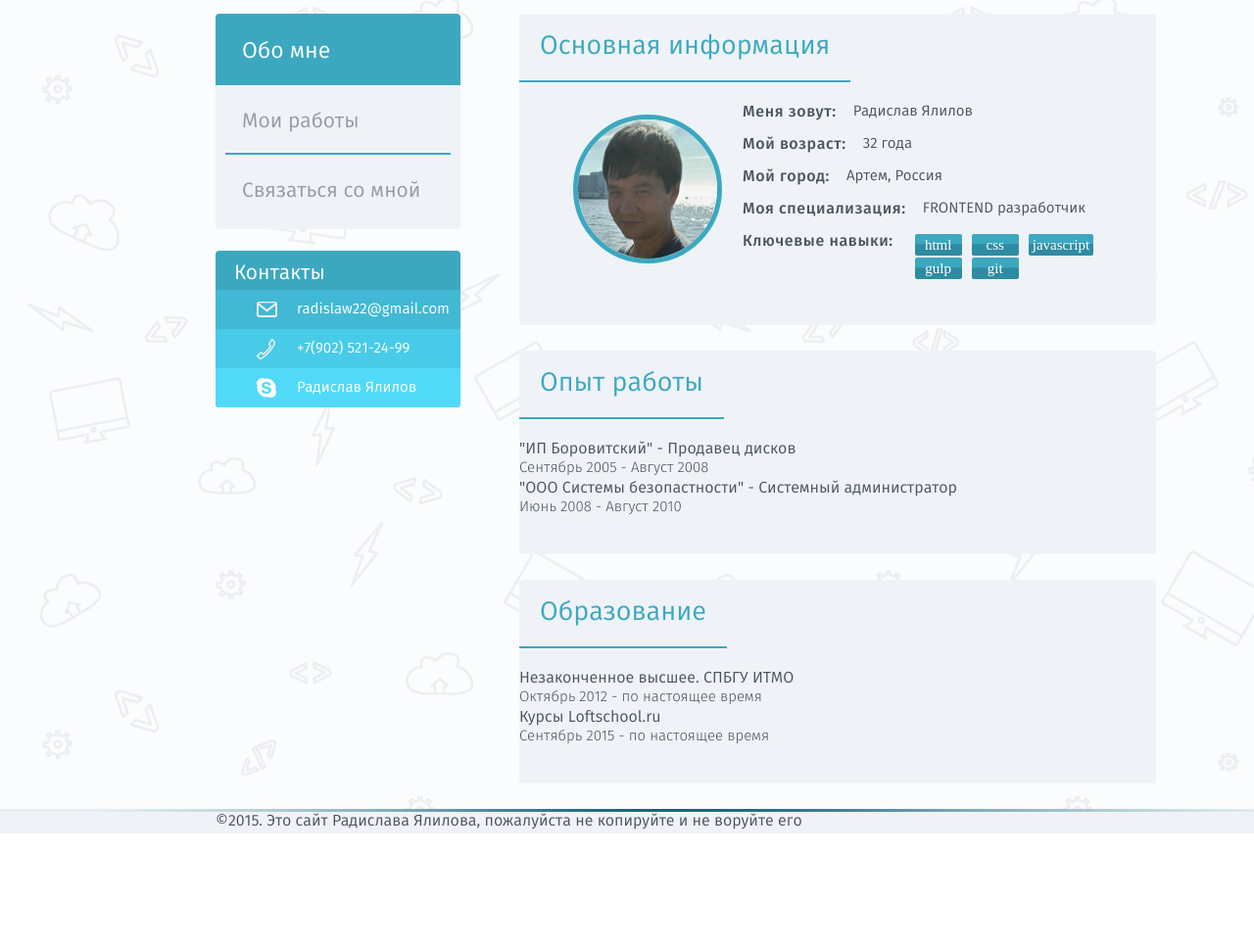
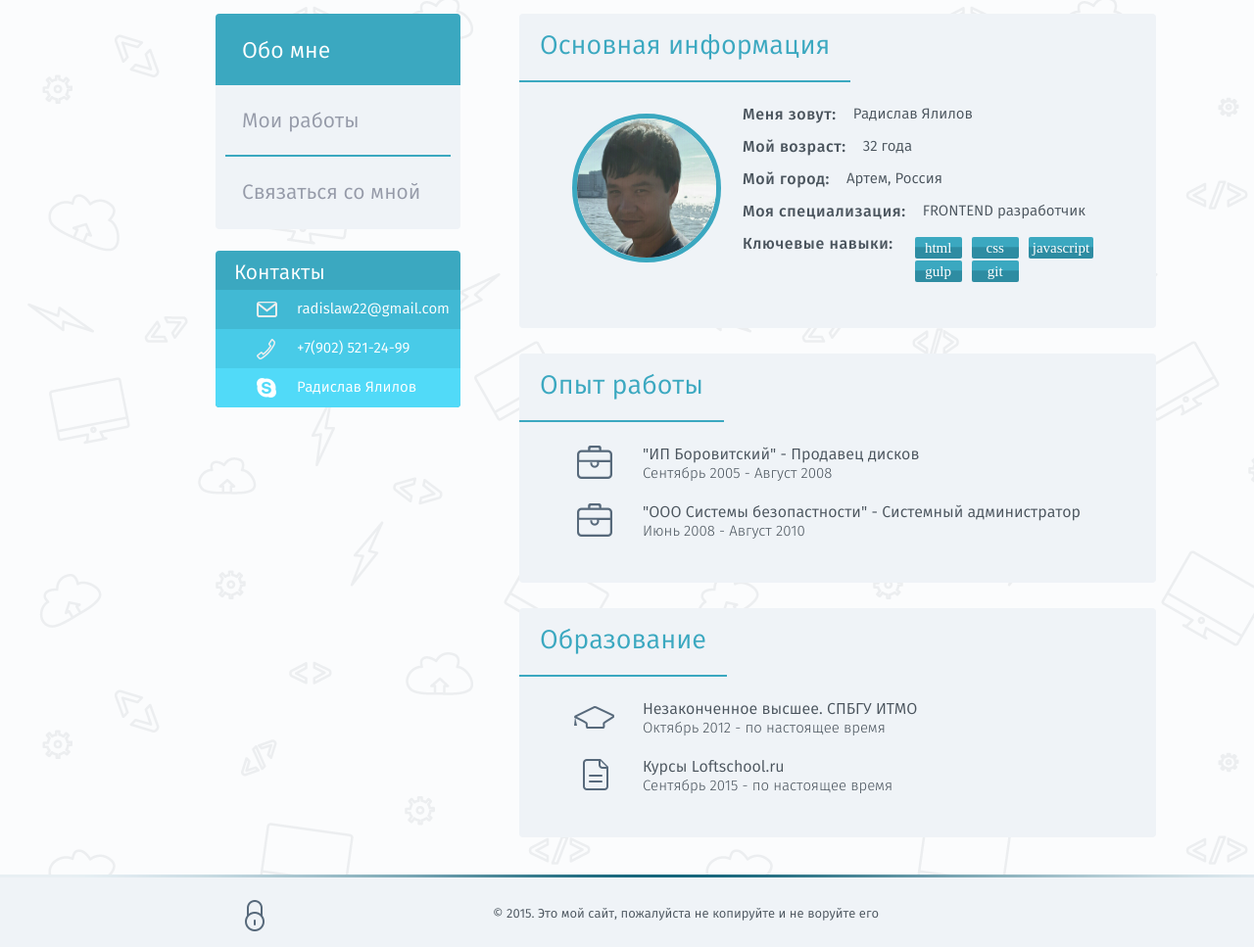
Before and after one commit to radislaw/portfolio, a website: page app/index.jade in a window 1280 px wide. Shown: the part 144-1111 px from the top of the page at 98% size. Before the commit the page ends 995 px from the top, so only its background shows below. Drawn offline with nearby package versions, Linux system fonts and the light colour scheme; files that its build step writes are made by us from their sources; a web font is replaced by a local one.

Commit message:
style footer; add favicon

```diff
--- a/app/css/main.css
+++ b/app/css/main.css
@@ -108,7 +108,7 @@ img{
 .sidebar__nav-link{
     display: block;
     text-decoration: none;
-    padding: 21px 0 17px 17px;
+    padding: 21px 0 19px 17px;
     color: #959aa8;
     font-size: 21px;
     text-decoration: none;
@@ -177,6 +177,7 @@ img{
 .variable-block{
     float: right;
     width: 650px;
+    margin-bottom: 12px;
 }
 .variable__block__info{
     background: #eff3f7;
@@ -189,7 +190,7 @@ img{
     font-weight: normal;
     color: #3ba8c0;
     border-bottom: 2px solid #3ba8c0;
-    margin: 0 0 18px 0;
+    margin: 0 0 21px 0;
     padding: 13px 21px;
     display: inline-block;
 }
@@ -198,8 +199,8 @@ img{
 }
 .image-wrap{
     float: left;
-    margin-left: 55px;
-    margin-top: 15px;
+    margin-left: 54px;
+    margin-top: 11px;
 }
 .avatar-box{
     width: 142px;
@@ -263,7 +264,22 @@ img{
 .about-box__list{
     list-style-type: none;
     margin: 0;
-    padding: 0;
+    padding: 0 0 0 50px;
+    margin-bottom: -15px;
+}
+.about-box__item{
+    padding-left: 76px;
+    margin-left: 0px;
+    margin-bottom: 19px;
+}
+.icon-work{
+    background: url(../img/bag.png) 9px center no-repeat;
+}
+.icon-hat{
+    background: url(../img/hat.png) 6px center no-repeat;
+}
+.icon-page{
+    background: url(../img/course.png) 15px center no-repeat;
 }
 .period{
     font-family: 'fira_sanslight';
@@ -284,6 +300,33 @@ img{
 .page-footer{
     background: #eff3f7 url(/img/gradient-border.png) no-repeat top center;
     background-size: 100%;
-    width: 100%;
     color: #4a545d;
 }
+.container{
+    padding-top: 23px;
+    padding-bottom: 23px;
+    position: relative;
+}
+.copyright{
+    margin: 0 180px;
+    padding-top: 7px;
+    text-align: center;
+    font-size: 13px;
+}
+.lock{
+    position: absolute;
+    top: 26px;
+    left: 30px;
+}
+.lock-inner{
+    display: block;
+    height: 40px;
+    line-height: 2.2;
+    text-decoration: none;
+    background: url(../img/lock.png) no-repeat;
+    padding-left: 24px;
+}
+.lock-inner:hover{
+    text-decoration: underline;
+    background: url(../img/unlock.png) no-repeat;
+}
--- a/app/index.jade
+++ b/app/index.jade
@@ -10,8 +10,8 @@ head
     meta(name="keywords" content="")
     meta(name="author" content="Radislaw Yalilow")
     // favicon
-    link(rel="shortcut icon", href="/favicon.ico", type="image/x-icon")
-    link(rel="icon", href="/favicon.ico", type="image/x-icon")
+    link(rel="shortcut icon", href="favicon.ico", type="image/x-icon")
+    link(rel="icon", href="favicon.ico", type="image/x-icon")
     // vendor CSS
     link(rel="stylesheet", href="bower/normalize-css/normalize.css")
     // fonts CSS
--- a/app/jade-includes/_footer.jade
+++ b/app/jade-includes/_footer.jade
@@ -1,6 +1,6 @@
 .page-row
     footer.page-footer
-        .wrapper
+        .wrapper.container
             .lock
                 a.lock-inner
-            .copyright &copy;2015. Это сайт Радислава Ялилова, пожалуйста не копируйте и не воруйте его
+            .copyright &copy; 2015. Это мой сайт, пожалуйста не копируйте и не воруйте его
```
Also changed, not shown: app/favicon.ico (added), app/index.html.
